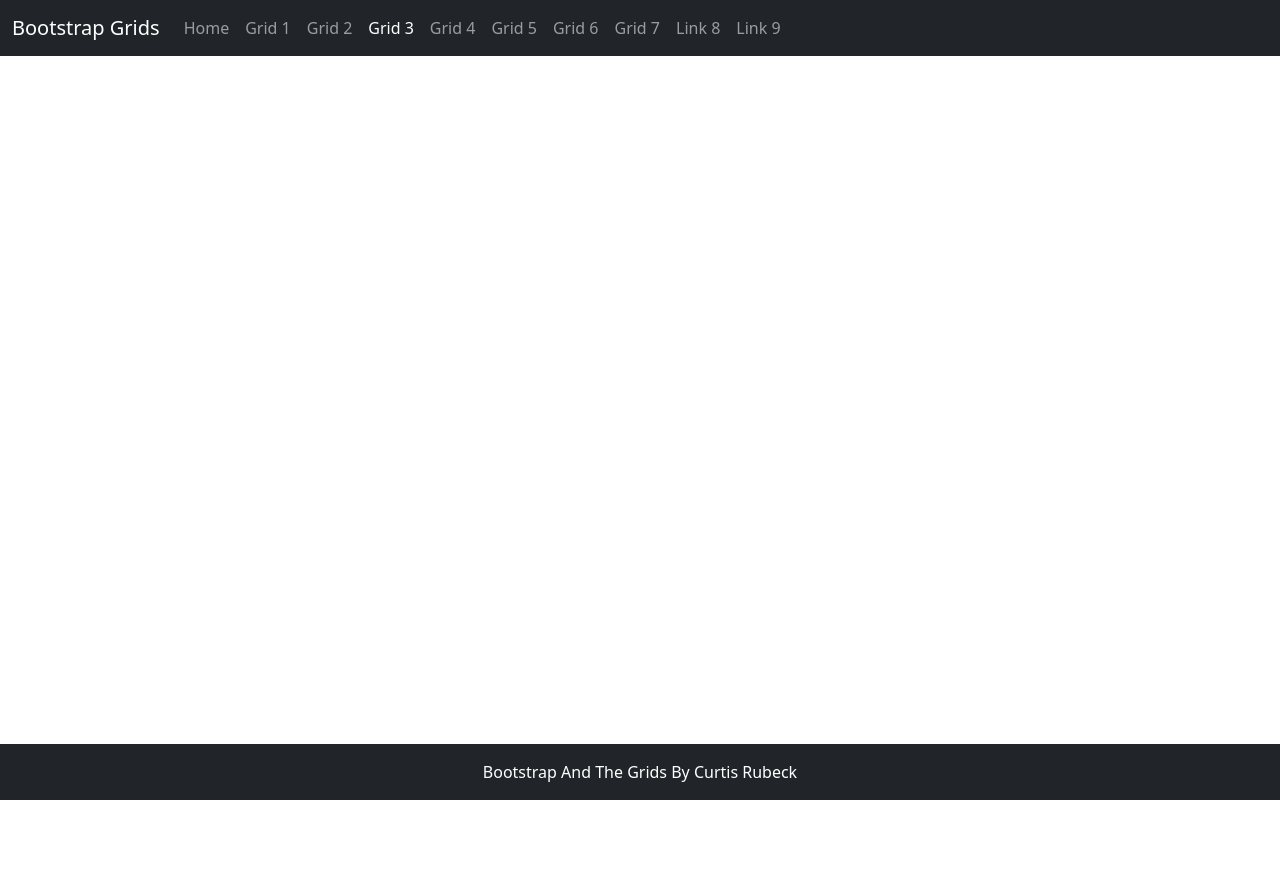
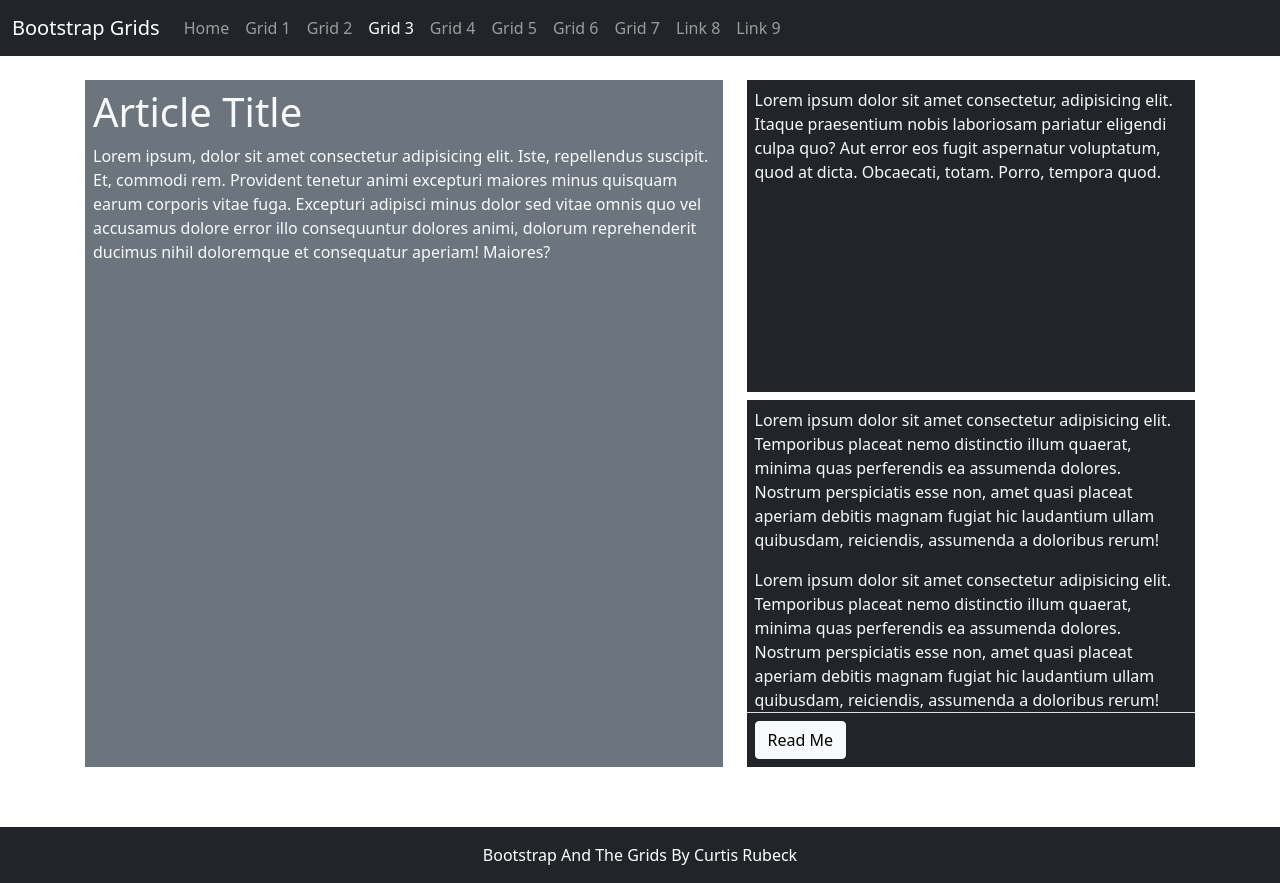
Before and after one commit to curtrube/bs-grids, a plain HTML site: page grid3.html in a window 1280 px wide. Before the commit the page ends 800 px from the top, so only its background shows below. Drawn offline with nearby package versions, Linux system fonts and the light colour scheme.

Commit message:
added grid 3 layout

```diff
--- a/css/site.css
+++ b/css/site.css
@@ -1,6 +1,12 @@
 main > .container {
   padding: 60px 15px 0;
 }
+
+body > main {
+  margin-top: 20px;
+  margin-bottom: 60px;
+}
+
 .sticky-nav {
   position: fixed;
   left: 0;
--- a/grid3.html
+++ b/grid3.html
@@ -76,8 +76,63 @@
     </nav>
 
     <main class="flex-shrink-0">
-      <div class="container"></div>
+      <div class="container h-100 minHeight">
+        <div class="row h-100">
+          <div class="col-7">
+            <div class="bg-secondary text-light p-2 h-100">
+              <h1>Article Title</h1>
+              <p>
+                Lorem ipsum, dolor sit amet consectetur adipisicing elit. Iste,
+                repellendus suscipit. Et, commodi rem. Provident tenetur animi
+                excepturi maiores minus quisquam earum corporis vitae fuga.
+                Excepturi adipisci minus dolor sed vitae omnis quo vel accusamus
+                dolore error illo consequuntur dolores animi, dolorum
+                reprehenderit ducimus nihil doloremque et consequatur aperiam!
+                Maiores?
+              </p>
+            </div>
+          </div>
+
+          <div class="col-5 h-100 d-flex flex-column justify-content-evenly">
+            <div class="bg-dark text-light h-50 p-2">
+              <p>
+                Lorem ipsum dolor sit amet consectetur, adipisicing elit. Itaque
+                praesentium nobis laboriosam pariatur eligendi culpa quo? Aut
+                error eos fugit aspernatur voluptatum, quod at dicta. Obcaecati,
+                totam. Porro, tempora quod.
+              </p>
+            </div>
+            <div class="bg-dark text-light h-50 mt-2 p-2 overflow-auto">
+              <p>
+                Lorem ipsum dolor sit amet consectetur adipisicing elit.
+                Temporibus placeat nemo distinctio illum quaerat, minima quas
+                perferendis ea assumenda dolores. Nostrum perspiciatis esse non,
+                amet quasi placeat aperiam debitis magnam fugiat hic laudantium
+                ullam quibusdam, reiciendis, assumenda a doloribus rerum!
+              </p>
+              <p>
+                Lorem ipsum dolor sit amet consectetur adipisicing elit.
+                Temporibus placeat nemo distinctio illum quaerat, minima quas
+                perferendis ea assumenda dolores. Nostrum perspiciatis esse non,
+                amet quasi placeat aperiam debitis magnam fugiat hic laudantium
+                ullam quibusdam, reiciendis, assumenda a doloribus rerum!
+              </p>
+              <p>
+                Lorem ipsum dolor sit amet consectetur adipisicing elit.
+                Temporibus placeat nemo distinctio illum quaerat, minima quas
+                perferendis ea assumenda dolores. Nostrum perspiciatis esse non,
+                amet quasi placeat aperiam debitis magnam fugiat hic laudantium
+                ullam quibusdam, reiciendis, assumenda a doloribus rerum!
+              </p>
+            </div>
+            <div class="bg-dark text-light border-top p-2">
+              <button class="btn btn-light" type="button">Read Me</button>
+            </div>
+          </div>
+        </div>
+      </div>
     </main>
+
     <footer class="footer mt-auto py-3 bg-dark sticky-footer">
       <div class="container-fluid text-center">
         <span class="text-white">Bootstrap And The Grids By Curtis Rubeck</span>
```
